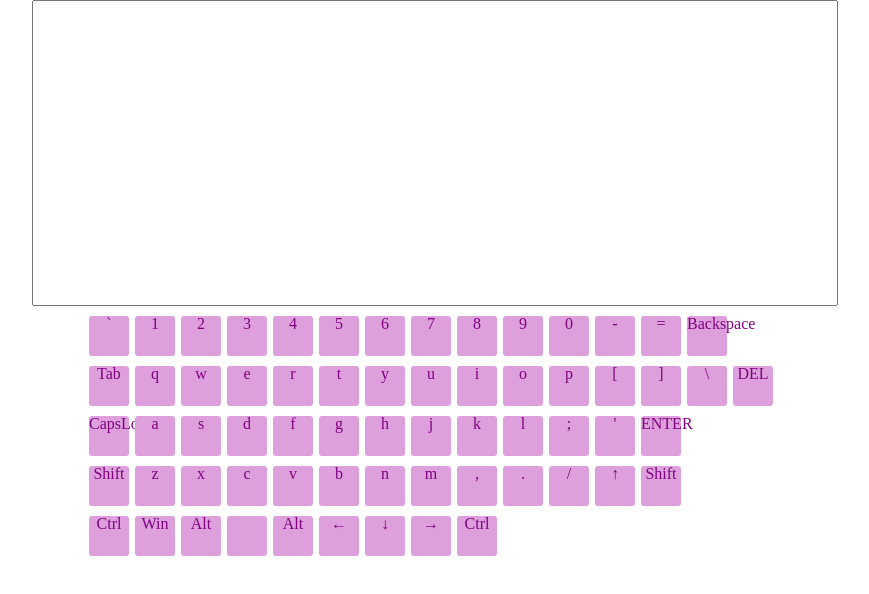
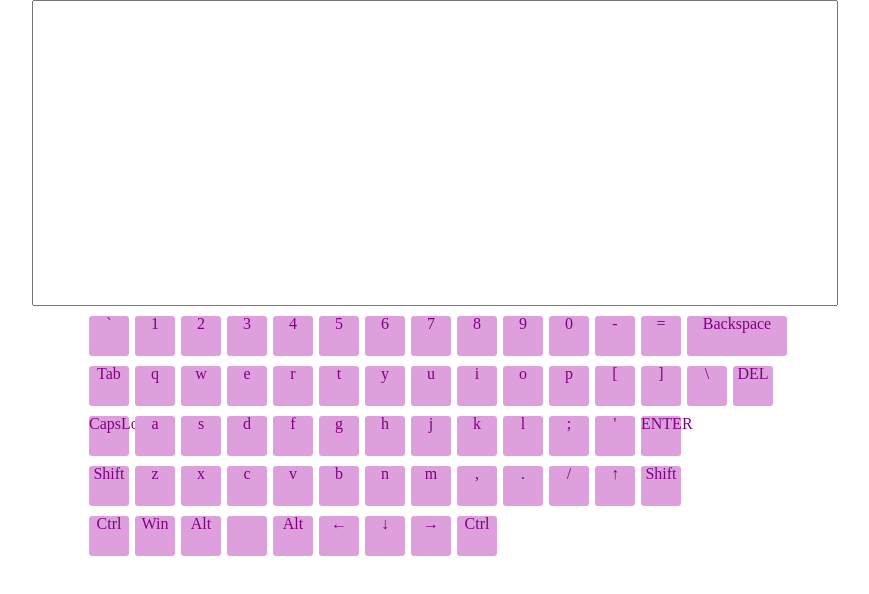
Before and after one commit to KarinaMasalova/virtual-keyboard, a website: page index.html in a window 1280 px wide. Shown: the whole page, without its empty margins (205-1074 px from the left). Drawn offline with nearby package versions, Linux system fonts and the light colour scheme.

Commit message:
feat: make backspace block wider

```diff
--- a/script.js
+++ b/script.js
@@ -143,7 +143,8 @@ const css = {
   row4: 'row4',
   row5: 'row5',
   key: 'key',
-  val: 'val',
+  //val: 'val',
+  backspace: 'backspace',
 };
 
 function createKey() {
@@ -158,12 +159,21 @@ function getValue() {
     const [keys, values] = arr;
     const [val1, val2] = values;
     const val = document.createElement('span');
-    val.classList.add(css.val);
+
+    val.setAttribute('class', 'val');
     val.textContent = val1;
+
     const key = createKey();
     key.append(val);
+
+    key.classList.add(css.backspace);
+
+    if (val1 !== 'Backspace') {
+      key.classList.remove('backspace');
+    }
     return key;
   });
+
   return value;
 }
 
--- a/style.css
+++ b/style.css
@@ -38,3 +38,7 @@
   border-radius: 3px;
   cursor: pointer;
 }
+
+.backspace {
+  width: 100px;
+}
```
